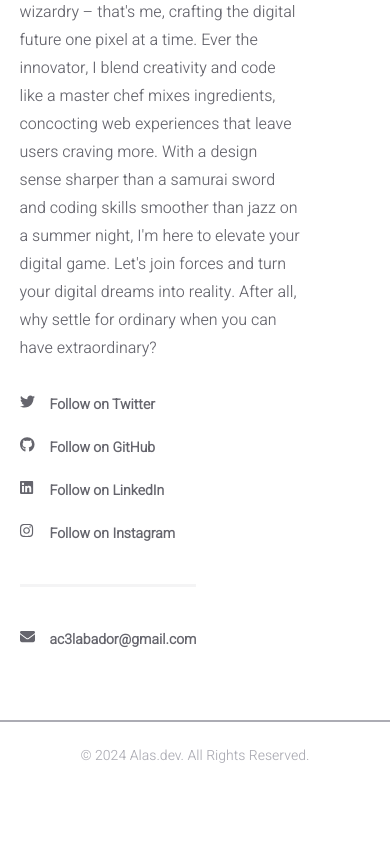
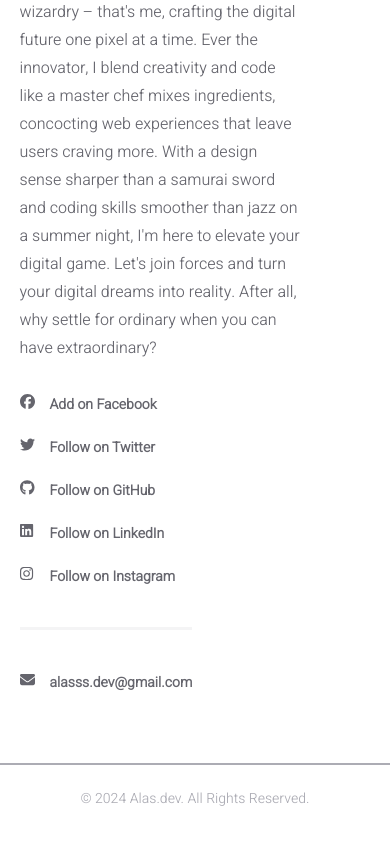
Before and after one commit to Alas-3/alas.dev, a React (Create React App) app: page /about in a window 390 px wide. Shown: the part 686-1530 px from the top of the page. Built offline with nearby package versions, Linux system fonts and the light colour scheme.

Commit message:
added proj links & fixed navbar issue

```diff
--- a/package.json
+++ b/package.json
@@ -10,6 +10,8 @@
 	"license": "MIT",
 	"private": true,
 	"dependencies": {
+		"@emotion/react": "^11.11.4",
+		"@emotion/styled": "^11.11.5",
 		"@fortawesome/fontawesome-svg-core": "^6.4.0",
 		"@fortawesome/free-brands-svg-icons": "^6.4.0",
 		"@fortawesome/free-regular-svg-icons": "^6.4.0",
--- a/src/components/about/socials.jsx
+++ b/src/components/about/socials.jsx
@@ -6,6 +6,7 @@ import {
 	faGithub,
 	faLinkedin,
 	faInstagram,
+	faFacebook,
 } from "@fortawesome/free-brands-svg-icons";
 
 import INFO from "../../data/user";
@@ -15,6 +16,18 @@ import "./styles/socials.css";
 const Socials = () => {
 	return (
 		<div className="socials">
+			<div className="social">
+				<a href={INFO.socials.facebook} target="_blank" rel="noreferrer">
+					<div className="social-icon">
+						<FontAwesomeIcon
+							icon={faFacebook}
+							className="social-icon"
+						/>
+					</div>
+					<div className="social-text">Add on Facebook</div>
+				</a>
+			</div>
+
 			<div className="social">
 				<a href={INFO.socials.twitter} target="_blank" rel="noreferrer">
 					<div className="social-icon">
--- a/src/components/common/styles/card.css
+++ b/src/components/common/styles/card.css
@@ -3,12 +3,13 @@
 .card {
 	mix-blend-mode: normal;
 	border-radius: 20px;
-	outline: 2px solid #f4f4f5;
+	outline: 1px solid #f4f4f5;
 }
 
 .card-container {
 	padding: 30px;
 	padding-bottom: 5px;
+	width: 200px;
 }
 
 .card-header {
--- a/src/components/homepage/styles/works.css
+++ b/src/components/homepage/styles/works.css
@@ -7,7 +7,7 @@
 .work {
 	display: flex;
 	padding-bottom: 40px;
-	width: 610px;
+	width: 300px;
 }
 
 .work-image {
@@ -36,7 +36,7 @@
 
 .work-duration {
 	position: absolute;
-	width: 350px;
+	width: 300px;
 	font-size: 12px;
 	padding-top: 20px;
 	text-align: right;
--- a/src/components/projects/project.jsx
+++ b/src/components/projects/project.jsx
@@ -11,7 +11,7 @@ const Project = (props) => {
 	return (
 		<React.Fragment>
 			<div className="project">
-				<Link to={link}>
+				<Link to={link} target="_blank" rel="noopener noreferrer">
 					<div className="project-container">
 						<div className="project-logo">
 							<img src={logo} alt="logo" />
--- a/src/data/user.js
+++ b/src/data/user.js
@@ -2,17 +2,17 @@ const INFO = {
 	main: {
 		title: "Alas.dev",
 		name: "Ace Labador",
-		email: "ac3labador@gmail.com",
+		email: "alasss.dev@gmail.com",
 		logo: "../logo.png",
 	},
 
 	socials: {
-		twitter: "https://twitter.com/",
+		twitter: "https://x.com/Ac3Labador",
 		github: "https://github.com/Alas-3",
-		linkedin: "https://linkedin.com/",
-		instagram: "https://instagram.com/",
+		linkedin: "https://www.linkedin.com/in/ace-labador-aa6a9524b/",
+		instagram: "https://www.instagram.com/ac3labador/",
 		stackoverflow: "https://stackoverflow.com/",
-		facebook: "https://facebook.com/",
+		facebook: "https://www.facebook.com/ace.labador.3",
 	},
 
 	homepage: {
@@ -40,7 +40,7 @@ const INFO = {
 				"A Queue Management System built with React & Firebase",
 			logo: "https://cdn.jsdelivr.net/gh/devicons/devicon@latest/icons/react/react-original.svg", //USED DEVICON FOR ICONS
 			linkText: "View Project",
-			link: "https://github.com",
+			link: "https://github.com/Alas-3/CAPSTONE-E-Registrar",
 		},
 
 		{
@@ -49,7 +49,7 @@ const INFO = {
 				"A Simple QR Code generator built with Nextjs & Tailwindcss",
 			logo: "https://cdn.jsdelivr.net/gh/devicons/devicon@latest/icons/nextjs/nextjs-original.svg",
 			linkText: "View Project",
-			link: "https://github.com",
+			link: "https://qr-generator-app-umber.vercel.app/",
 		},
 
 		{
@@ -58,7 +58,7 @@ const INFO = {
 				"A Weather Checking App built with Nextjs, Tailwindcss & WeatherAPI",
 			logo: "https://cdn.jsdelivr.net/gh/devicons/devicon@latest/icons/nextjs/nextjs-original.svg",
 			linkText: "View Project",
-			link: "https://github.com",
+			link: "https://weather-checker-self.vercel.app/",
 		},
 
 		{
--- a/src/pages/styles/homepage.css
+++ b/src/pages/styles/homepage.css
@@ -1,10 +1,14 @@
 @import "../../data/styles.css";
+
+body, html {
+    overflow-x: hidden;
+}
 
 .homepage-logo-container {
 	display: flex;
 	justify-content: left;
 	align-items: center;
-	padding-top: 130px;
+	padding-top: 150px;
 }
 
 .homepage-container {
@@ -100,7 +104,7 @@
 
 	.homepage-first-area-left-side {
 		display: flex;
-		flex-direction: column; /* Changed: set direction to column */
+		flex-direction: column;
 		align-items: flex-start;
 		width: 100%;
 		order: 2;
@@ -148,3 +152,13 @@
 		margin-right: -25px;
 	}
 }
+
+@media (max-width: 600px) {
+	.homepage-container {
+		padding-top: 60px;
+	}
+
+	.homepage-image-container {
+		width: 80%;
+	}
+}
--- a/src/pages/styles/projects.css
+++ b/src/pages/styles/projects.css
@@ -1,3 +1,5 @@
+@import "../../data/styles.css";
+
 .projects-logo-container {
 	display: flex;
 	justify-content: left;
```
Also changed, not shown: 1 other file (tests, documents, lock files or other folders).
